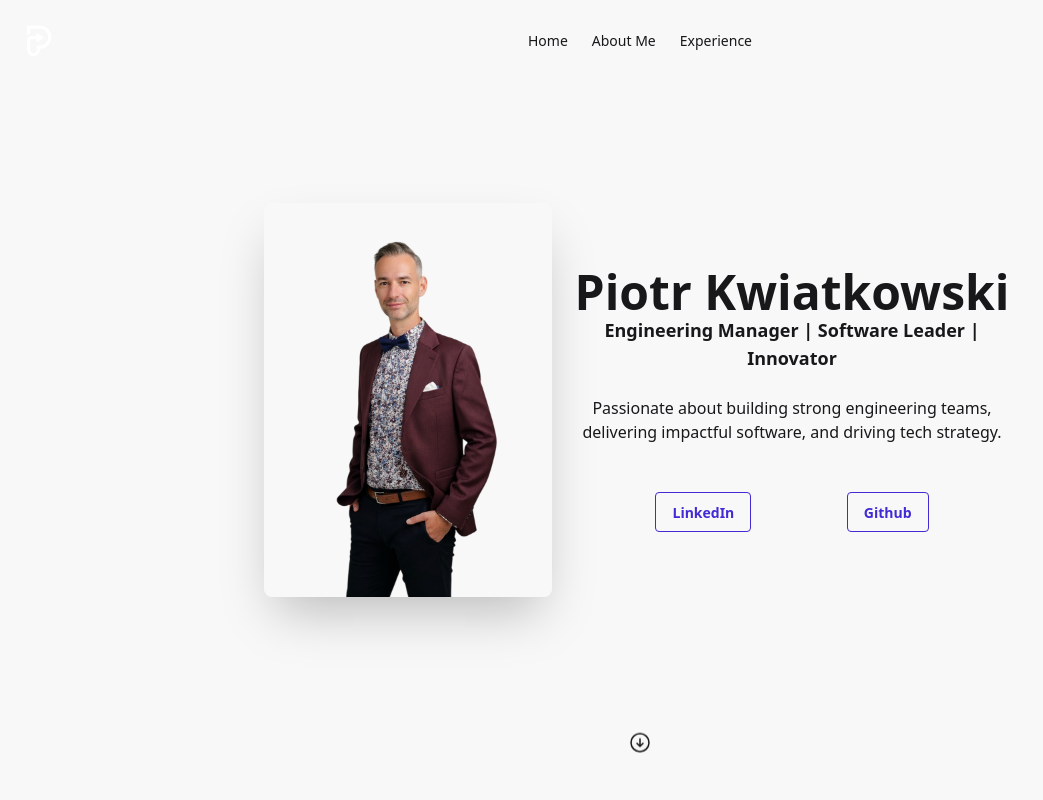
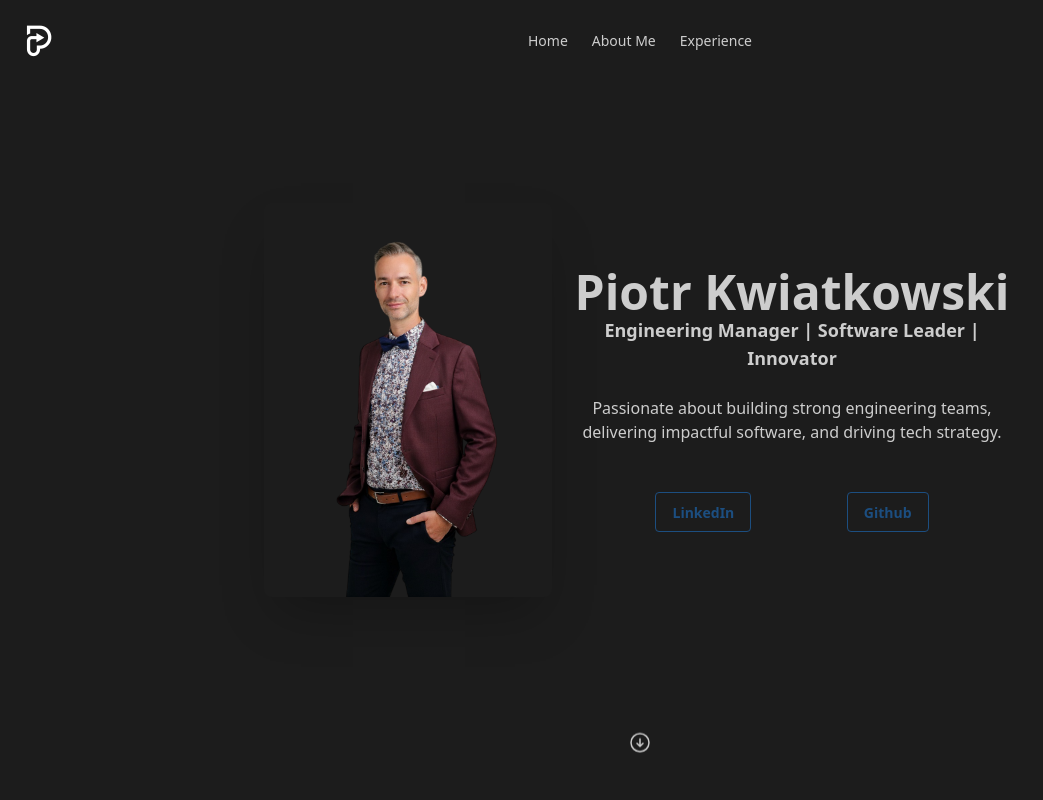
Before and after one commit to PKwiato/KwiatoDaisyUI, an Angular app: page / in a window 1280 px wide. Shown: the top 800 px of the page, without its empty margins (0-1043 px from the left). Built offline with nearby package versions, Linux system fonts and the light colour scheme; grey boxes are pictures that could not be loaded.

Commit message:
changing themes

```diff
--- a/src/index.html
+++ b/src/index.html
@@ -1,5 +1,5 @@
 <!DOCTYPE html>
-<html lang="en">
+<html lang="en" data-theme="business">
 <head>
   <meta charset="utf-8">
   <title>Kwiato</title>
--- a/src/styles.css
+++ b/src/styles.css
@@ -1,6 +1,9 @@
 /* You can add global styles to this file, and also import other style files */
 @import "tailwindcss";
-@plugin "daisyui";
+@plugin "daisyui" {
+  themes: all;
+}
+
 html {
     scroll-behavior: smooth;
   }
```
Also changed, not shown: src/app/core/layout/navibar/navibar.component.html (+304 -1 lines), src/app/core/layout/footer/footer.component.html (line endings or trailing spaces).
